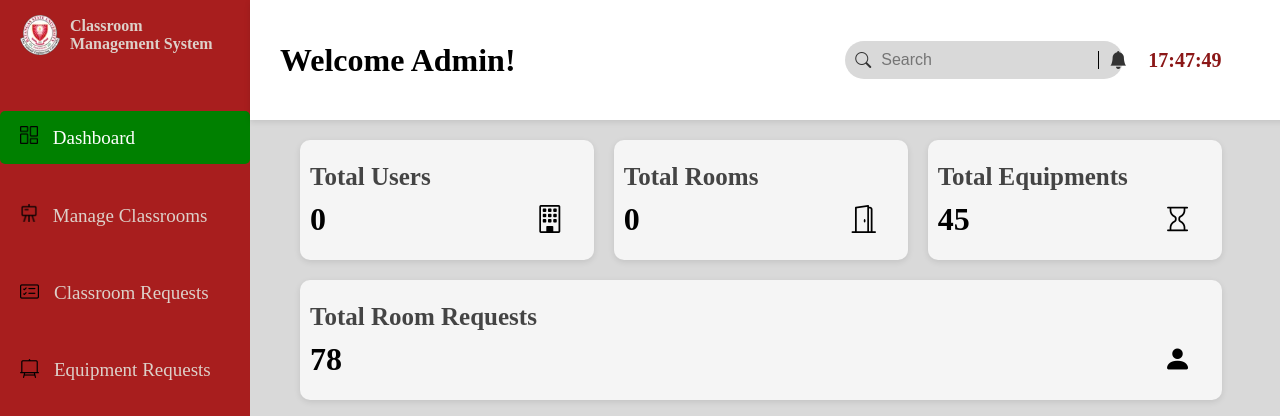
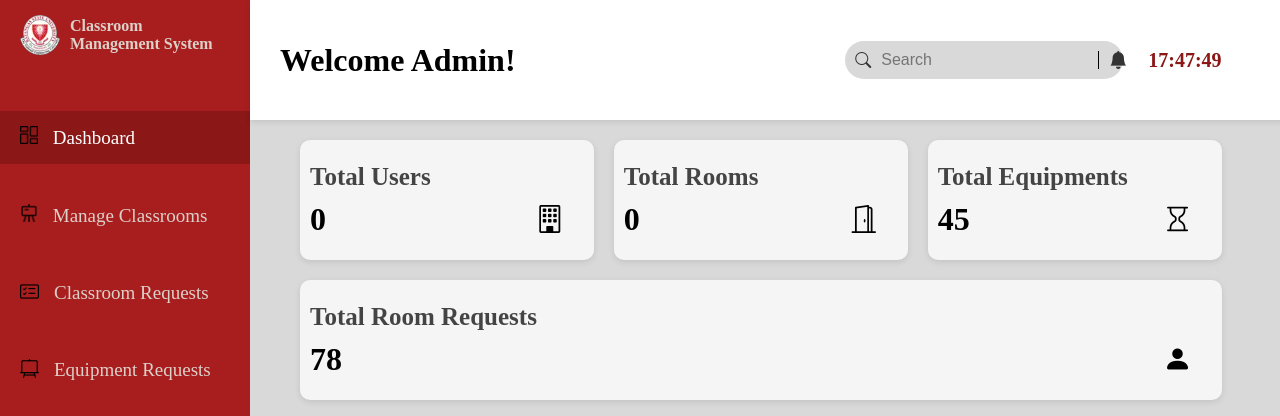
Before and after one commit to jmlsuarez05826/CAMS, a PHP site: page /pages/admin-dash.php in a window 1280 px wide. Shown: the top 416 px of the page. Run offline with PHP 8.4, Linux system fonts and the light colour scheme; data that the repository does not hold is empty; some libraries are stand-ins or nearby versions.

Commit message:
Modified admin-sidebar css

```diff
--- a/assets/css/admin-sidebar.css
+++ b/assets/css/admin-sidebar.css
@@ -16,8 +16,6 @@ body{
 
     transition: left 0.3s ease;
 }
-
-
 .header-content {
     display: flex;
     align-items: center;   /* vertically center the logo and title */
@@ -55,15 +53,14 @@ body{
     font-size: 19px;
     text-decoration: none;
 }
-.sidebar ul li a.active {
-  background-color: green;
-  color: white;
-  border-radius: 5px;
-}
 
 .sidebar ul li a:hover {
      background-color: #8B1717;
 
+}
+.sidebar ul li a.active {
+    background-color: #8B1717;
+    color: #fff;
 }
 
 .sidebar-icon {
```
